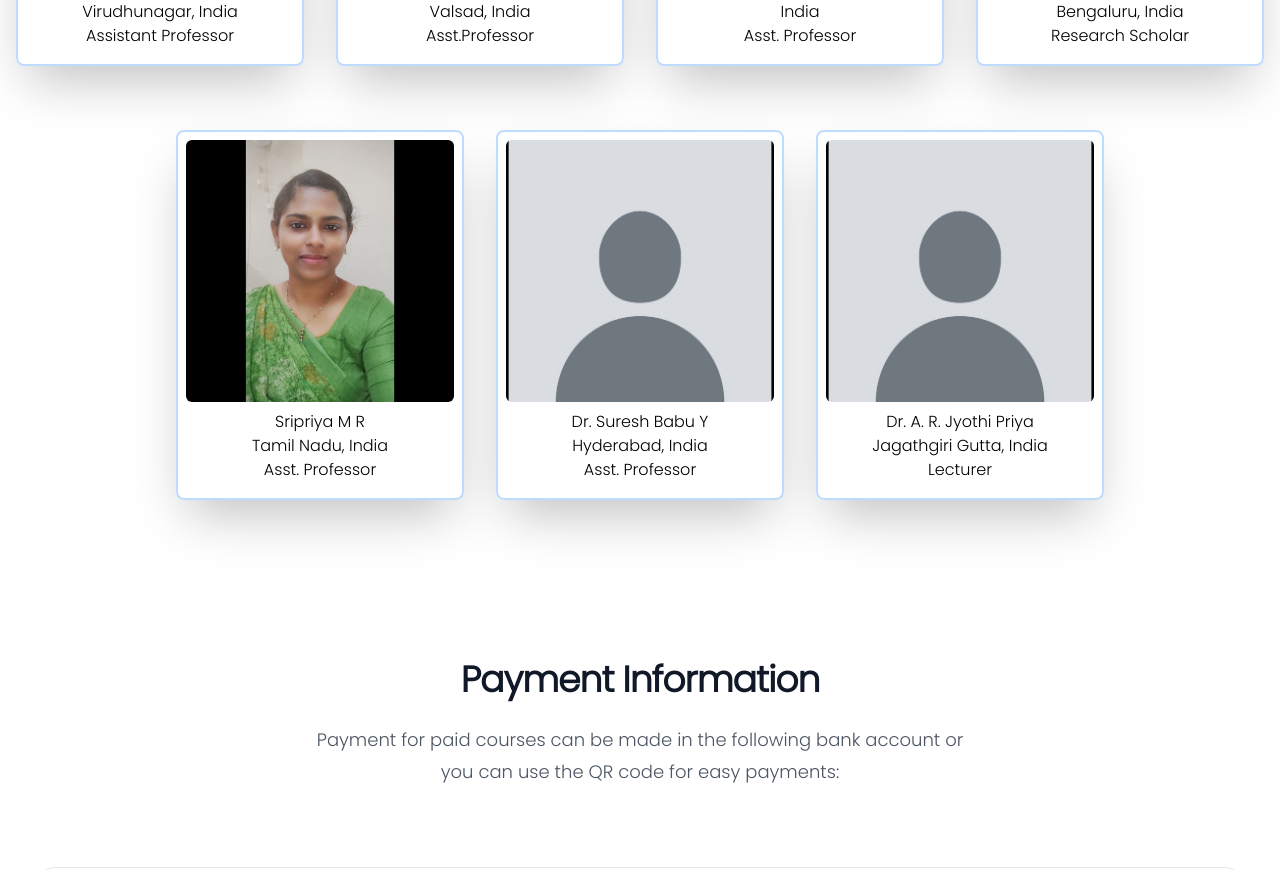
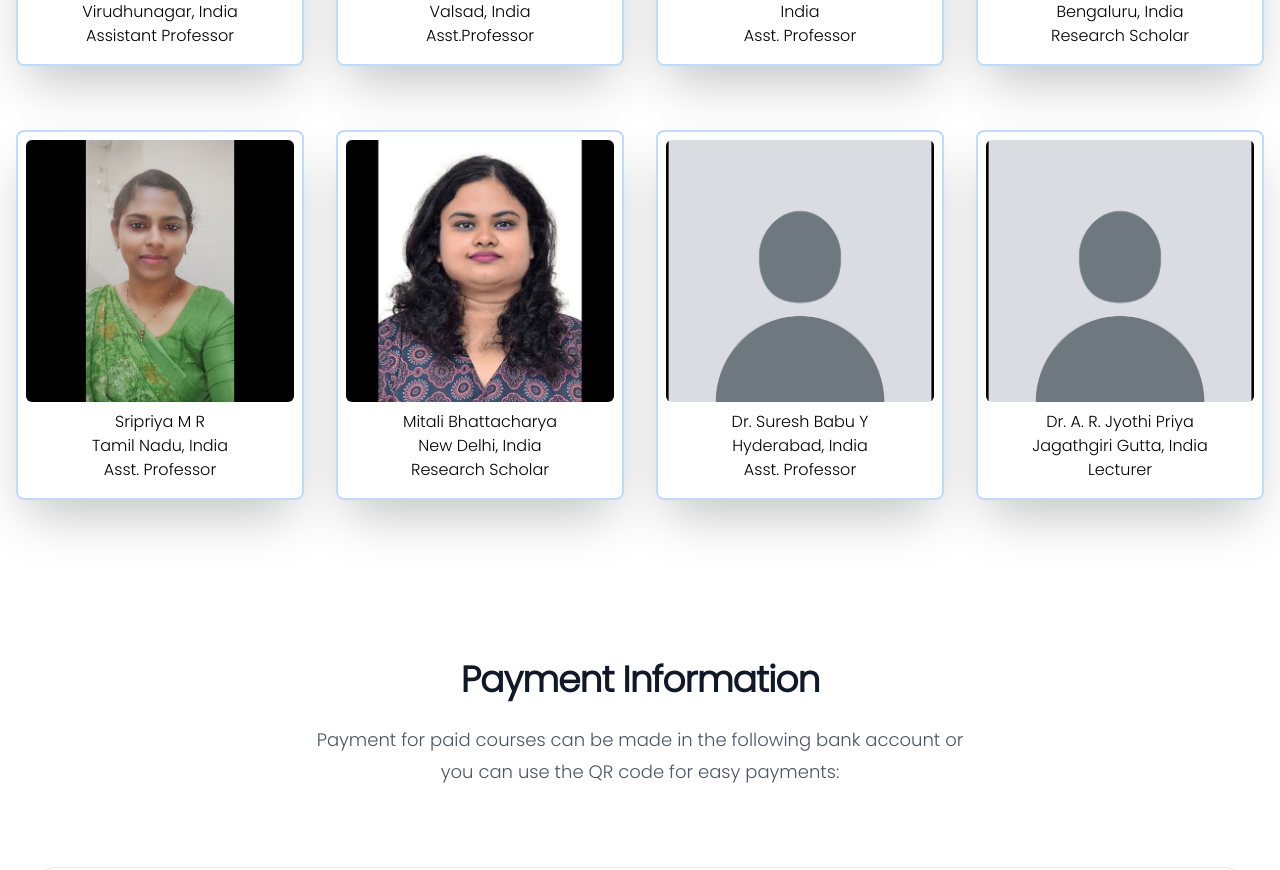
Before and after one commit to jdx-code/dreams-endeavour, a React (Vite) app: page /about in a window 1280 px wide. Shown: the part 2541-3411 px from the top of the page. Built offline with nearby package versions, Linux system fonts and the light colour scheme.

Commit message:
updated team-section

```diff
--- a/src/components/Team.jsx
+++ b/src/components/Team.jsx
@@ -8,6 +8,7 @@ import Member5 from '../assets/team/5.jpeg'
 import Member6 from '../assets/team/6.jpeg'
 import Member7 from '../assets/team/7.jpeg'
 import Member8 from '../assets/team/8.jpeg'
+import Member9 from '../assets/team/9.png'
 import DefaultAvatar from '../assets/team/default-avatar.jpg'
 import Founder from '../assets/team/founder.jpeg'
 
@@ -35,9 +36,10 @@ const Team = () => {
     { id: 5, name: 'Ms. Pranjal Bhatt', address: 'Valsad, India', role: 'Asst.Professor', img: Member5 },
     { id: 6, name: 'Priyanka Dutta', address: 'India', role: 'Asst. Professor', img: Member6 },
     { id: 7, name: 'Arockia Licy Monika C', address: 'Bengaluru, India', role: 'Research Scholar', img: Member7 },
-    { id: 7, name: 'Sripriya M R', address: 'Tamil Nadu, India', role: 'Asst. Professor', img: Member8 },
-    { id: 7, name: 'Dr. Suresh Babu Y', address: 'Hyderabad, India', role: 'Asst. Professor', img: DefaultAvatar },
-    { id: 7, name: 'Dr. A. R. Jyothi Priya', address: 'Jagathgiri Gutta, India', role: 'Lecturer', img: DefaultAvatar },
+    { id: 8, name: 'Sripriya M R', address: 'Tamil Nadu, India', role: 'Asst. Professor', img: Member8 },
+    { id: 10, name: 'Mitali Bhattacharya', address: 'New Delhi, India', role: 'Research Scholar', img: Member9 },
+    { id: 11, name: 'Dr. Suresh Babu Y', address: 'Hyderabad, India', role: 'Asst. Professor', img: DefaultAvatar },
+    { id: 12, name: 'Dr. A. R. Jyothi Priya', address: 'Jagathgiri Gutta, India', role: 'Lecturer', img: DefaultAvatar },
   ]
 
   return (
```
Also changed, not shown: src/assets/team/9.png (added).
